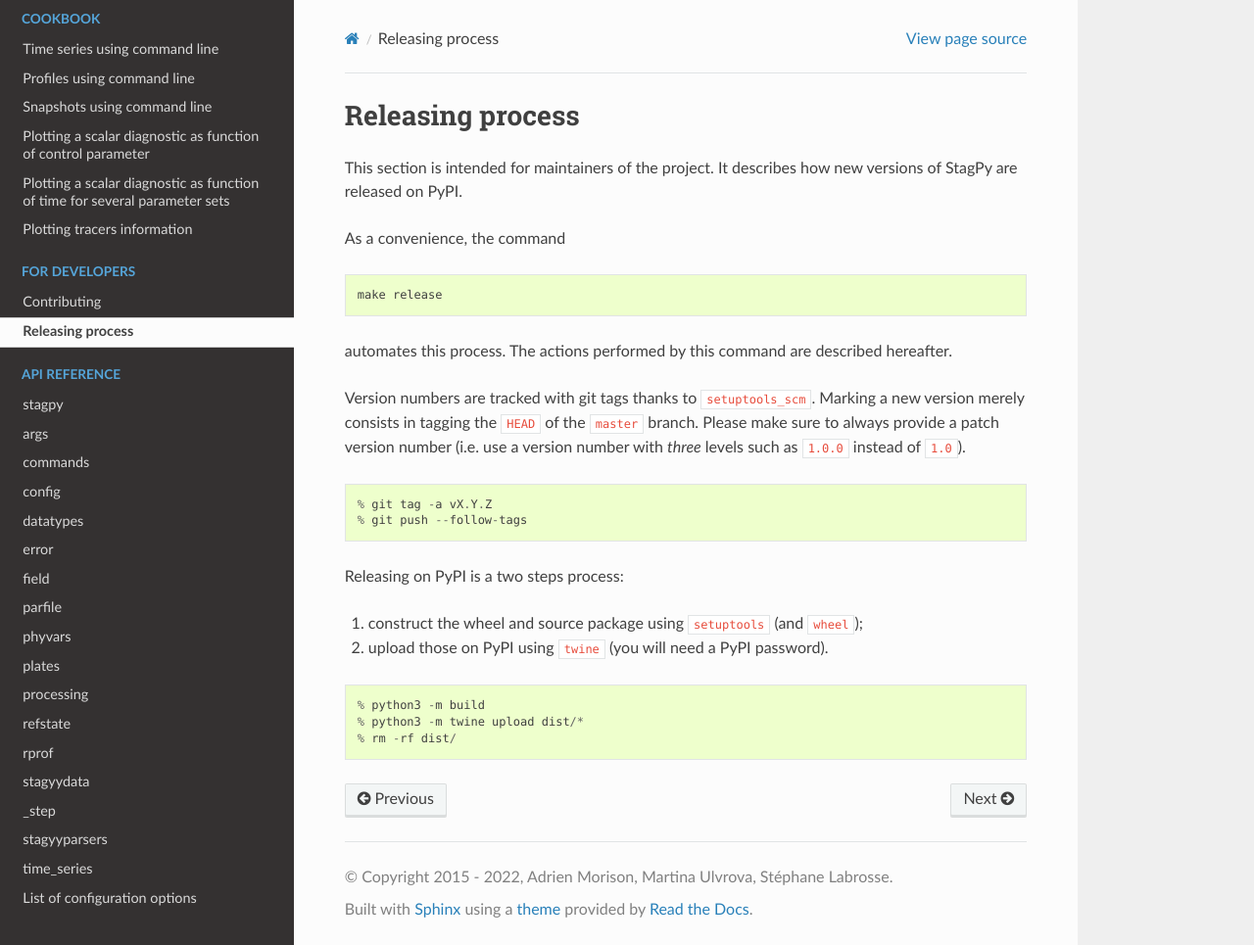
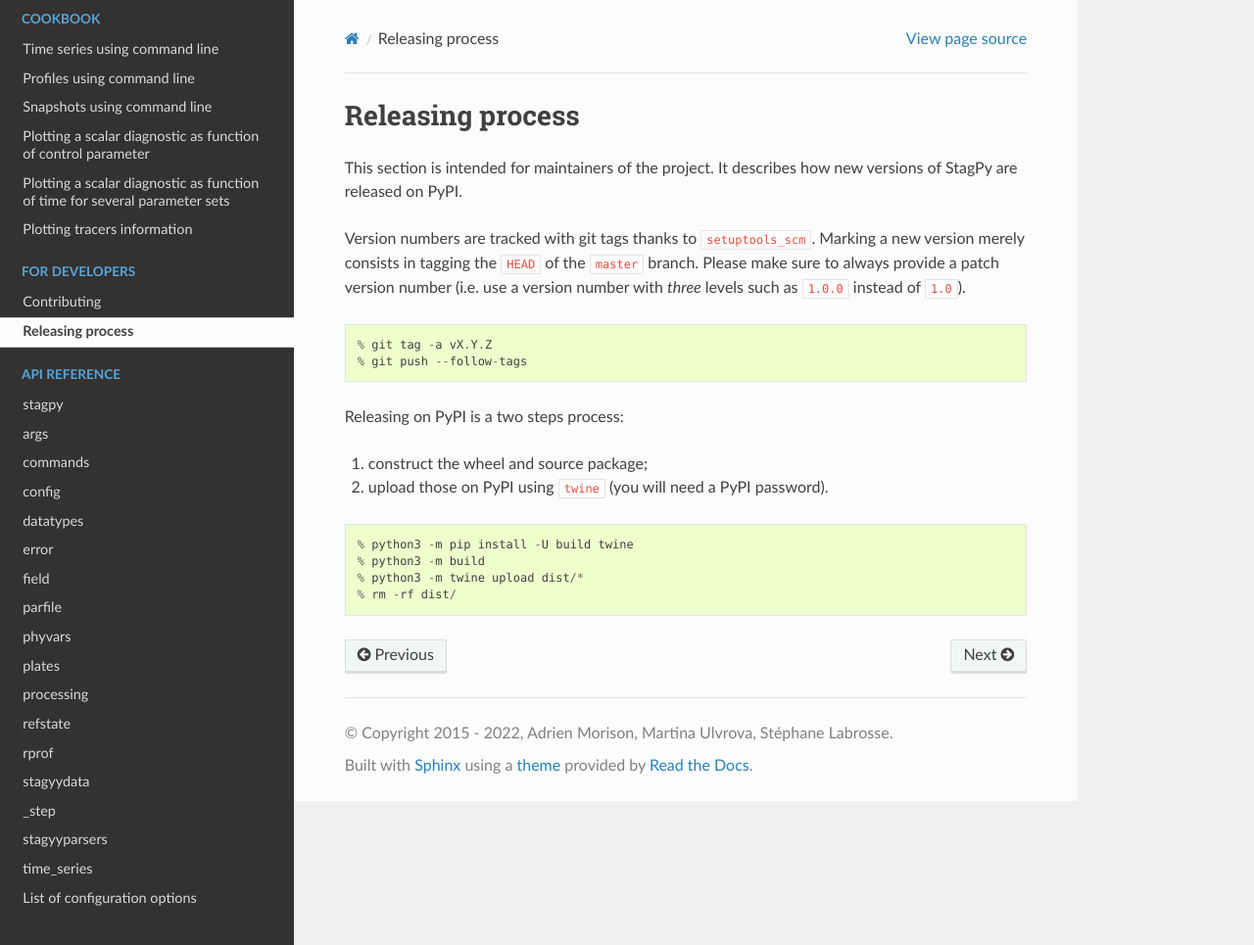
Before and after one commit to StagPython/StagPy, a Sphinx documentation site: the page built from docs/sources/maintainers.rst, in a window 1280 px wide and 965 px high. Shown: the whole window at 98% size. Built offline with Sphinx 7.4.7 and the Read the Docs theme 2.0.0, drawn with Linux system fonts in a browser that asks for light colours; the version number could not be read and is left out.

Commit message:
Rm makefile

```diff
--- a/docs/sources/maintainers.rst
+++ b/docs/sources/maintainers.rst
@@ -3,15 +3,6 @@ Releasing process
 
 This section is intended for maintainers of the project. It describes how new
 versions of StagPy are released on PyPI.
-
-As a convenience, the command
-
-::
-
-   make release
-
-automates this process.  The actions performed by this command are described
-hereafter.
 
 Version numbers are tracked with git tags thanks to ``setuptools_scm``. Marking
 a new version merely consists in tagging the ``HEAD`` of the ``master`` branch.
@@ -25,11 +16,12 @@ number with *three* levels such as ``1.0.0`` instead of ``1.0``).
 
 Releasing on PyPI is a two steps process:
 
-1. construct the wheel and source package using ``setuptools`` (and ``wheel``);
+1. construct the wheel and source package;
 2. upload those on PyPI using ``twine`` (you will need a PyPI password).
 
 ::
 
+    % python3 -m pip install -U build twine
     % python3 -m build
     % python3 -m twine upload dist/*
     % rm -rf dist/
```
Also changed, not shown: 1 other file.
